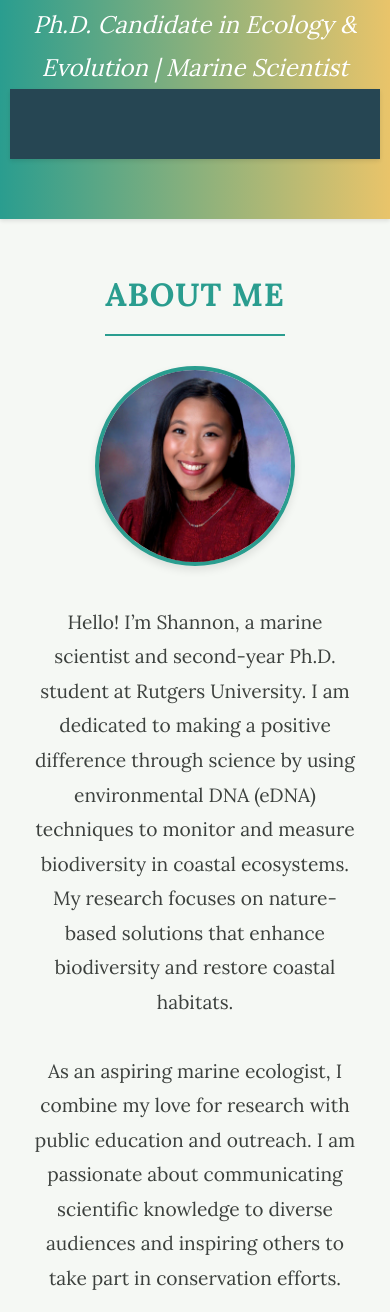
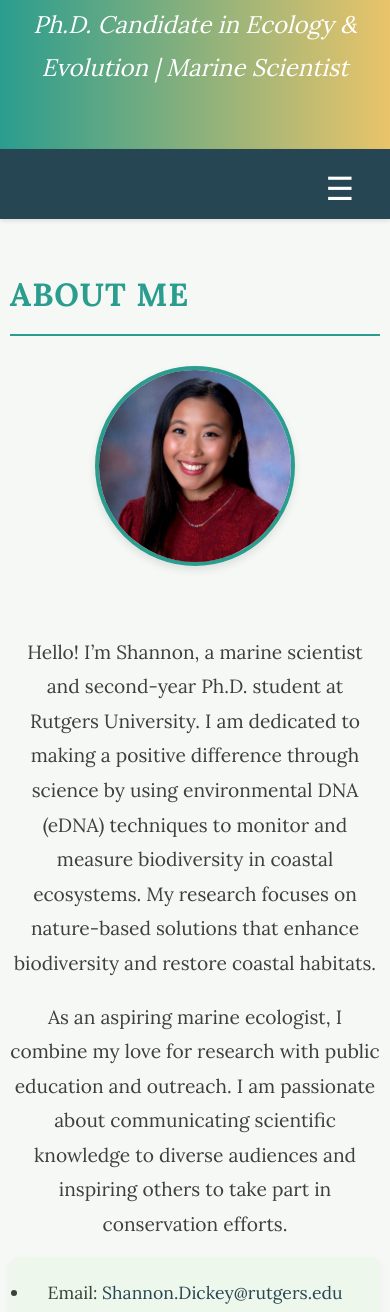
Before and after one commit to cne27/ShannonPersonal, a plain HTML site: page docs/index.html in a window 390 px wide. Shown: the part 139-1451 px from the top of the page. Drawn offline with Linux system fonts and the light colour scheme.

Commit message:
Improve responsive layout and navigation

```diff
--- a/docs/css/styles.css
+++ b/docs/css/styles.css
@@ -66,11 +66,16 @@ nav {
   top: 0;
   background: var(--secondary-color);
   height: var(--nav-height);
+  z-index: 100;
+  box-shadow: 0 2px 4px rgba(0, 0, 0, 0.1);
+}
+
+nav .container {
   display: flex;
   align-items: center;
   justify-content: center;
-  z-index: 100;
-  box-shadow: 0 2px 4px rgba(0, 0, 0, 0.1);
+  position: relative;
+  padding: 0;
 }
 
 nav ul {
@@ -131,15 +136,16 @@ section h2 {
 }
 
 /* About Section */
-#about .container {
+.about-content {
   display: flex;
   flex-wrap: wrap;
-  justify-content: center;
   align-items: center;
+  gap: 30px;
 }
 
 .profile-img {
-  margin-right: 30px;
+  flex: 0 0 200px;
+  margin: 0;
   border-radius: 50%;
   border: 4px solid var(--primary-color);
   width: 200px;
@@ -148,14 +154,13 @@ section h2 {
   box-shadow: 0 4px 8px rgba(0, 0, 0, 0.1);
 }
 
-#about p,
-#about ul {
-  flex: 1;
+.about-text {
+  flex: 1 1 300px;
   max-width: 600px;
   padding: 0 20px;
 }
 
-#about p {
+.about-text p {
   font-size: 1.2em;
   margin-bottom: 15px;
 }
@@ -298,14 +303,13 @@ footer p {
     font-size: 2em;
   }
 
-  #about .container {
+  .about-content {
     flex-direction: column;
     text-align: center;
   }
 
-  #about p,
-  #about ul {
-    flex: unset;
+  .about-text {
+    padding: 0;
   }
 }
 
--- a/docs/index.html
+++ b/docs/index.html
@@ -47,11 +47,17 @@
 
   <body>
     <a class="skip-link" href="#main-content">Skip to main content</a>
-    <!-- Header with Navigation -->
+    <!-- Header -->
     <header>
       <div class="container">
         <h1>Shannon Dickey</h1>
         <p>Ph.D. Candidate in Ecology & Evolution | Marine Scientist</p>
+      </div>
+    </header>
+
+    <!-- Primary Navigation -->
+    <nav class="site-nav" aria-label="Main Navigation">
+      <div class="container">
         <button
           class="nav-toggle"
           aria-expanded="false"
@@ -59,7 +65,6 @@
         >
           ☰
         </button>
-        <nav aria-label="Main Navigation">
         <ul id="nav-menu">
           <li><a href="#about">About</a></li>
           <li><a href="#education">Education</a></li>
@@ -68,15 +73,15 @@
           <li><a href="#research">Research</a></li>
           <li><a href="#fieldwork">Field Work</a></li>
         </ul>
+      </div>
     </nav>
-      </div>
-    </header>
 
     <main id="main-content">
       <!-- About Me Section -->
       <section id="about">
         <div class="container">
           <h2>About Me</h2>
+          <div class="about-content">
             <img
               src="assets/profile.jpg"
               alt="Shannon Dickey - Marine Scientist"
@@ -84,19 +89,20 @@
               loading="lazy"
               decoding="async"
             />
+            <div class="about-text">
               <p>
-            Hello! I’m Shannon, a marine scientist and second-year Ph.D. student
-            at Rutgers University. I am dedicated to making a positive
-            difference through science by using environmental DNA (eDNA)
-            techniques to monitor and measure biodiversity in coastal
+                Hello! I’m Shannon, a marine scientist and second-year Ph.D.
+                student at Rutgers University. I am dedicated to making a
+                positive difference through science by using environmental DNA
+                (eDNA) techniques to monitor and measure biodiversity in coastal
                 ecosystems. My research focuses on nature-based solutions that
                 enhance biodiversity and restore coastal habitats.
               </p>
               <p>
-            As an aspiring marine ecologist, I combine my love for research with
-            public education and outreach. I am passionate about communicating
-            scientific knowledge to diverse audiences and inspiring others to
-            take part in conservation efforts.
+                As an aspiring marine ecologist, I combine my love for research
+                with public education and outreach. I am passionate about
+                communicating scientific knowledge to diverse audiences and
+                inspiring others to take part in conservation efforts.
               </p>
               <ul>
                 <li>
@@ -107,6 +113,8 @@
                 </li>
                 <li>Location: New Brunswick, NJ</li>
               </ul>
+            </div>
+          </div>
         </div>
       </section>
 
```
Lines whose indentation alone changed are shown as unchanged.
